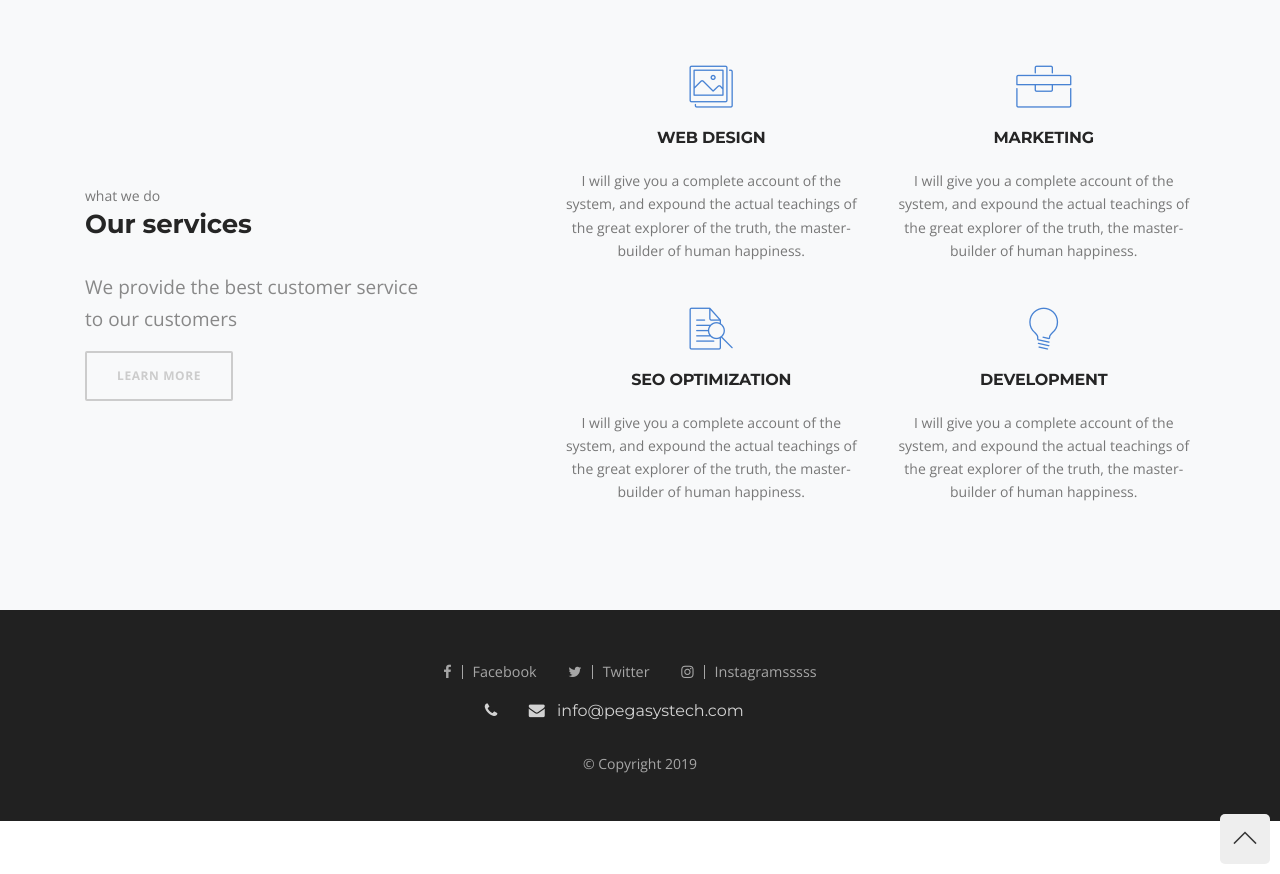
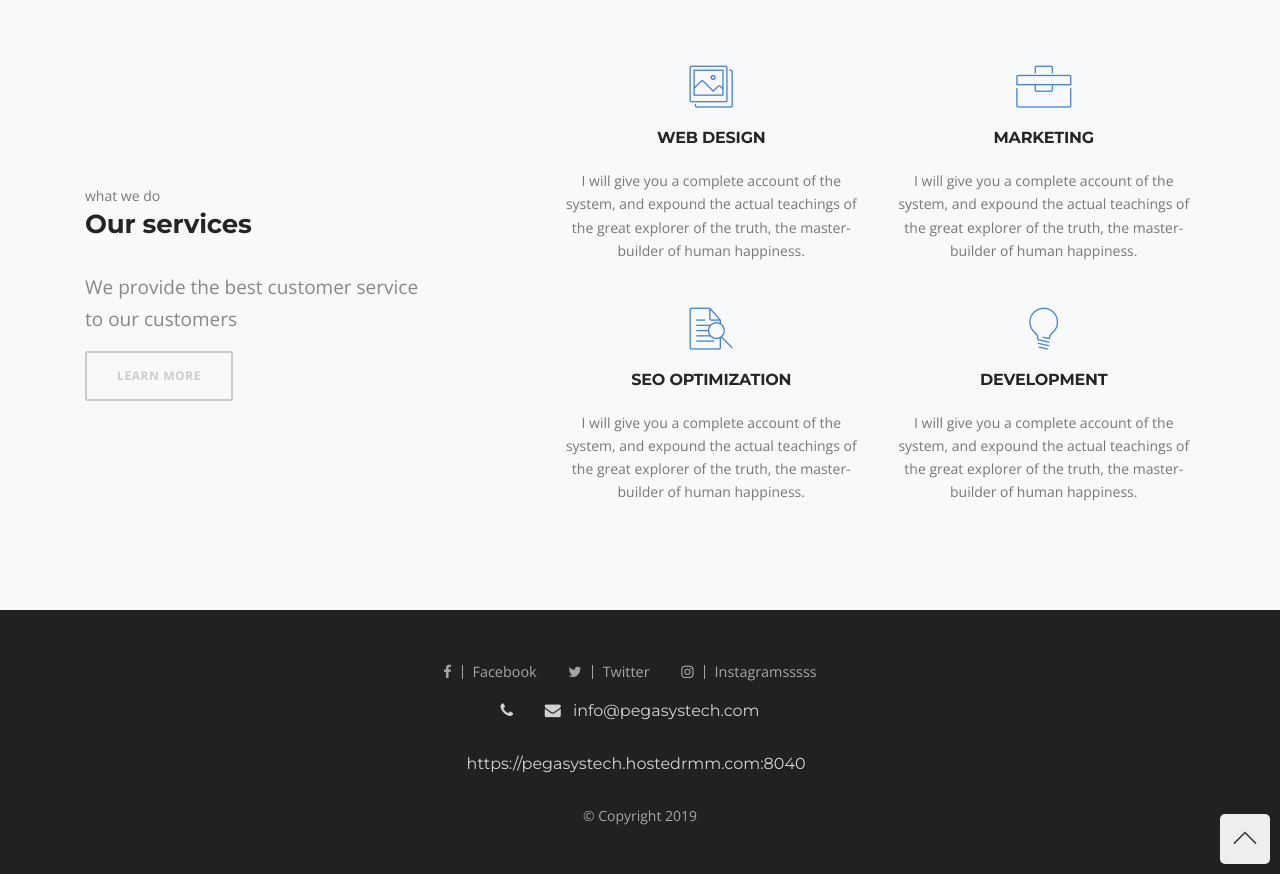
Before and after one commit to Pegasys-Tech/website, a Jekyll site: the page built from src/index.md, in a window 1280 px wide and 900 px high, scrolled down 1893 px, cut to the strip 26-900 px from the top of the window. Built offline with Jekyll 4.4.1, drawn with Linux system fonts in a browser that asks for light colours; some web fonts are replaced; some of the changed lines change nothing that is shown.

Commit message:
Update _config.yml

```diff
--- a/_config.yml
+++ b/_config.yml
@@ -15,6 +15,7 @@
 # in the templates via {{ site.myvariable }}.
 title: Pegasys Technologies
 email: info@pegasystech.com
+supportUrl: https://pegasystech.hostedrmm.com:8040
 description: >- # this means to ignore newlines until "baseurl:"
   Write an awesome description for your new site here. You can edit this
   line in _config.yml. It will appear in your document head meta (for
```
